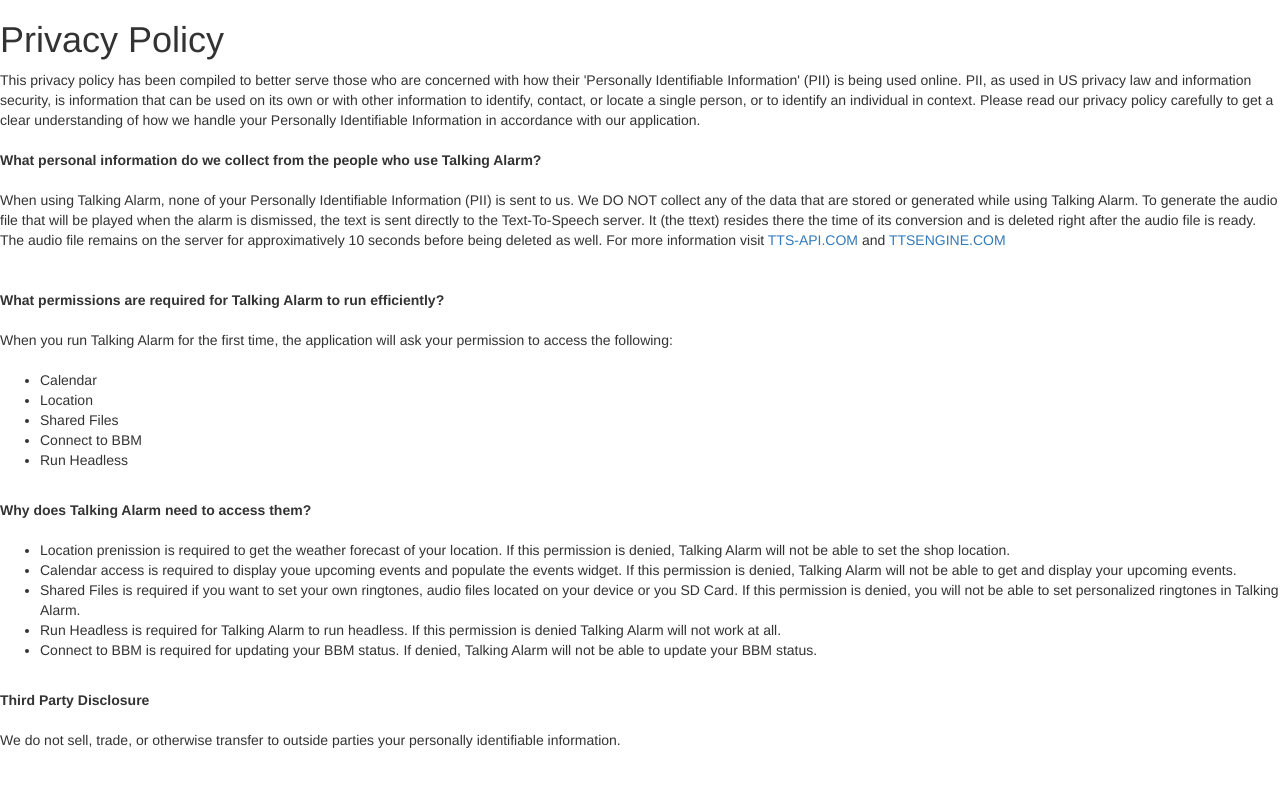
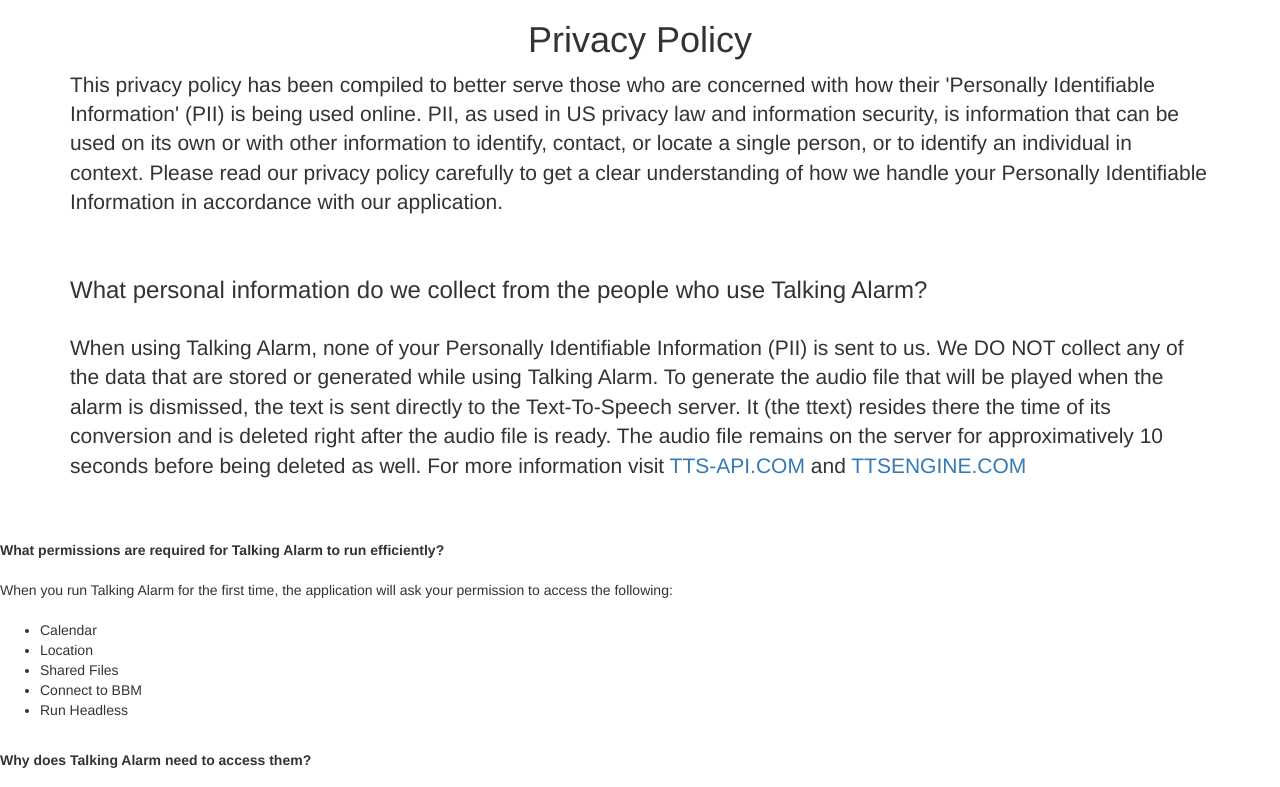
Before and after one commit to ghuyfel/ghuyfel.github.io, a plain HTML site: page talkingalarmprivacypolicy.html in a window 1280 px wide. Shown: the top 787 px of the page. Drawn offline with nearby package versions, Linux system fonts and the light colour scheme.

Commit message:
Update talkingalarmprivacypolicy.html
first try with bootstrap

```diff
--- a/talkingalarmprivacypolicy.html
+++ b/talkingalarmprivacypolicy.html
@@ -1,6 +1,8 @@
   <!doctype html>
   <html>
   <head>
+    <meta name="viewport" content="width=device-width, initial-scale=1">
+
       <title>Talking Alarm - Privacy Policy</title>
       <!-- Latest compiled and minified CSS -->
   <link rel="stylesheet" href="https://maxcdn.bootstrapcdn.com/bootstrap/3.3.4/css/bootstrap.min.css">
@@ -14,19 +16,19 @@
   <body>
 
 
-<div ><h1>Privacy Policy</h1></div>
+   <h1 class="text-center">Privacy Policy</h1>
 
 
 
-<div >This privacy policy has been compiled to better serve those who are concerned with how their &#39;Personally Identifiable Information&#39; (PII) is being used online. PII, as used in US privacy law and information security, is information that can be used on its own or with other information to identify, contact, or locate a single person, or to identify an individual in context. Please read our privacy policy carefully to get a clear understanding of how we handle your Personally Identifiable Information in accordance with our application.</div>
+  <div class="container" > <p class="lead" >This privacy policy has been compiled to better serve those who are concerned with how their &#39;Personally Identifiable Information&#39; (PII) is being used online. PII, as used in US privacy law and information security, is information that can be used on its own or with other information to identify, contact, or locate a single person, or to identify an individual in context. Please read our privacy policy carefully to get a clear understanding of how we handle your Personally Identifiable Information in accordance with our application.</p></div>
   &nbsp;
 
-<div ><strong>What personal information do we collect from the people who use Talking Alarm?</strong></div>
+  <div class = "container"><p class="lead"><h3>What personal information do we collect from the people who use Talking Alarm?</h3></p>
   &nbsp;
 
-<div >When using Talking Alarm, none of your Personally Identifiable Information (PII) is sent to us. We&nbsp;DO NOT collect any of the data that are stored or generated while using&nbsp;Talking Alarm. To generate the audio file that
+   <p class="lead"><span>When using Talking Alarm, none of your Personally Identifiable Information (PII) is sent to us. We&nbsp;DO NOT collect any of the data that are stored or generated while using&nbsp;Talking Alarm. To generate the audio file that
   will be played when the alarm is dismissed, the text  is sent directly to the Text-To-Speech server. It (the ttext) resides there the time of its conversion and is deleted right after the audio file is ready. The audio file remains on the server for approximatively 10 seconds before being deleted as well. For more information visit <a href="http://www.tts-api.com">TTS-API.COM</a> and
-<a href="http://www.ttsengine.com">TTSENGINE.COM</a> </div>
+  <a href="http://www.ttsengine.com">TTSENGINE.COM</a></span> </p></div>
   &nbsp;
 
   <div >&nbsp;
```
Lines whose indentation alone changed are shown as unchanged.
